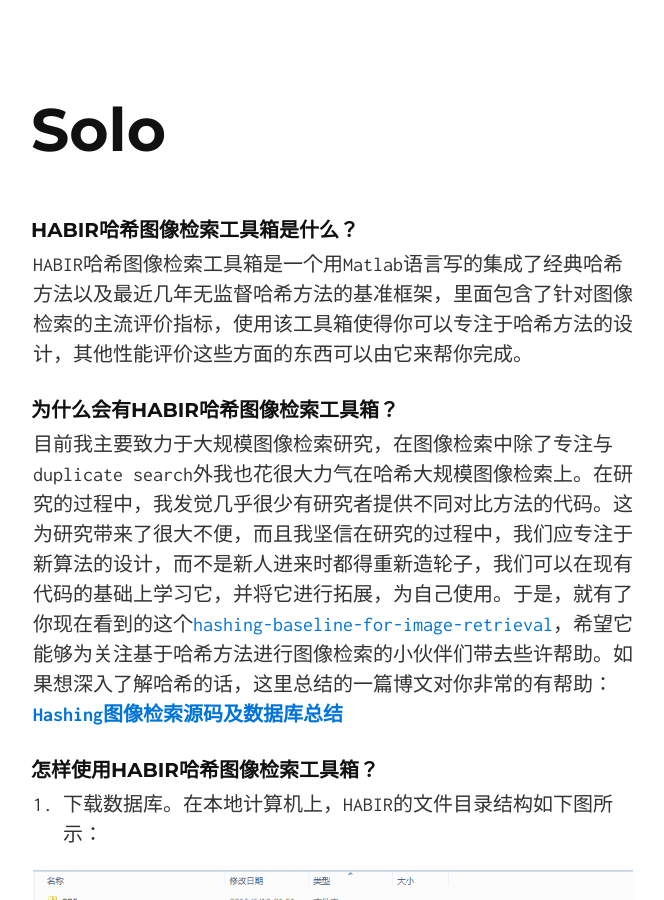
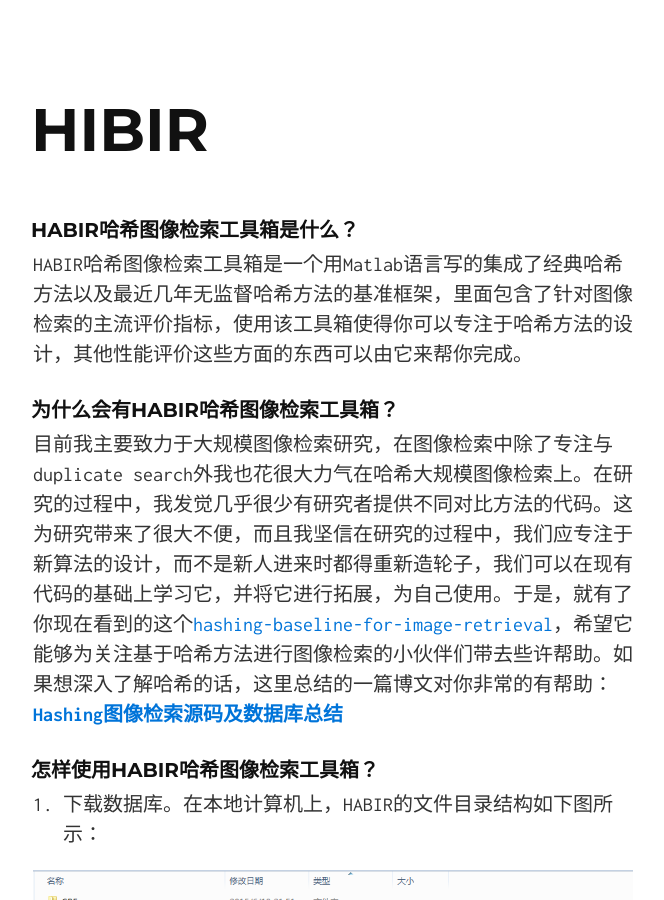
Before and after one commit to willard-yuan/habir, a Jekyll site: the page built from index.md, in a window 1280 px wide and 900 px high. Shown: the whole window, without its empty margins (307-971 px from the left). Built offline with Jekyll 4.4.1, drawn with Linux system fonts in a browser that asks for light colours.

Commit message:
new theme

```diff
--- a/_config.yml
+++ b/_config.yml
@@ -1,6 +1,6 @@
 # Site settings
 title: HABIR, hashing baseline for image retrieval
-tag_text: Solo
+tag_text: HIBIR
 description: Various hashing methods for image retrieval and serves as the baselines.
 
 # Build settings
```
